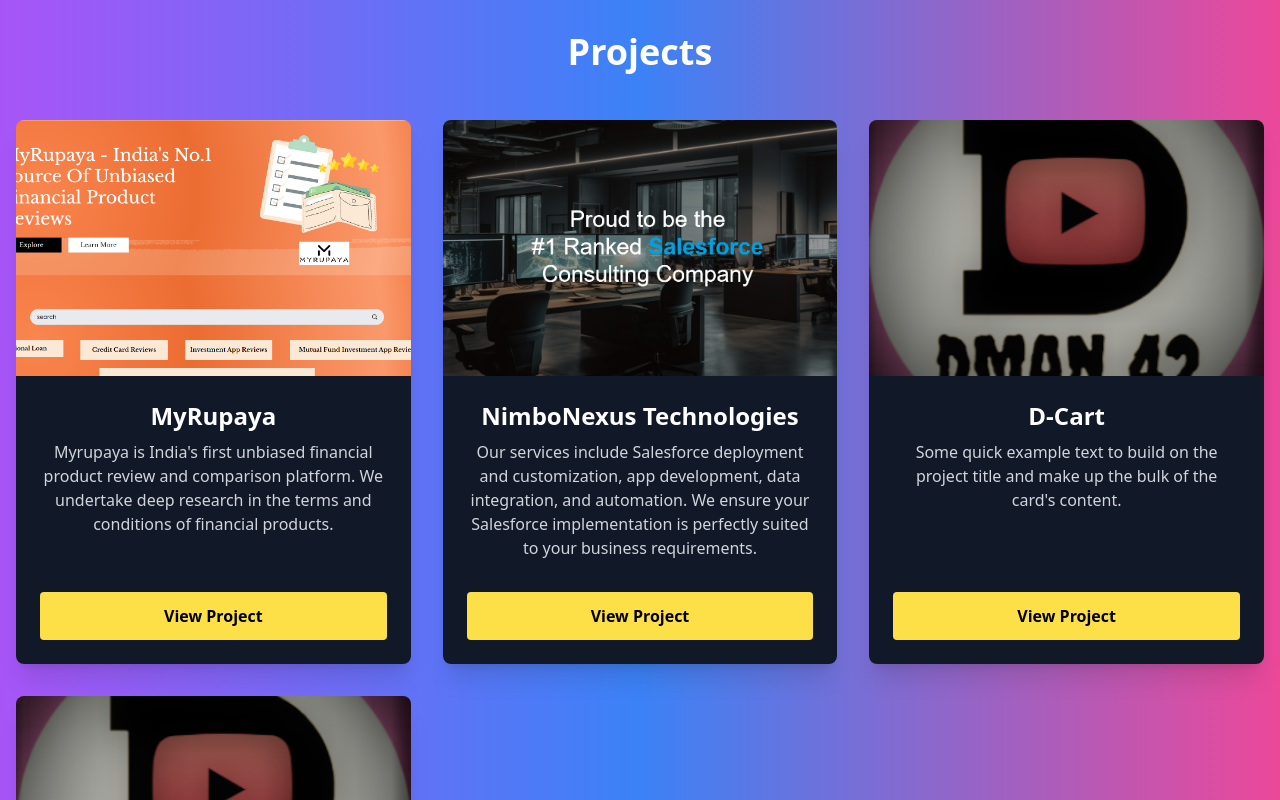
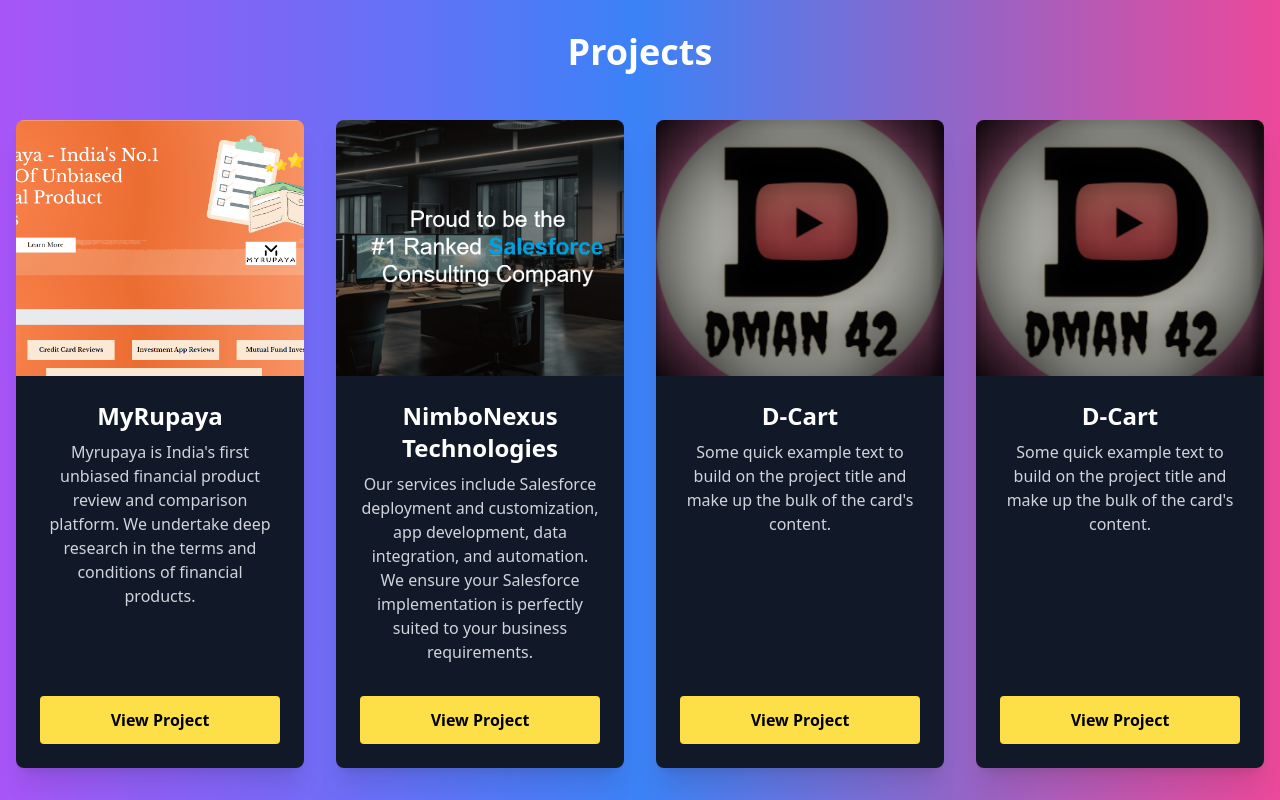
Before and after one commit to utsav370singh/my_portfolio, a React (Create React App) app: page / in a window 1280 px wide. Shown: the part 1640-2440 px from the top of the page. Built offline with nearby package versions, Linux system fonts and the light colour scheme.

Commit message:
Update Projects.js

```diff
--- a/src/Components/Projects/Projects.js
+++ b/src/Components/Projects/Projects.js
@@ -5,7 +5,7 @@
         <div id="projects" className="py-20">
             <div className="container mx-auto text-center">
                 <h2 className="text-3xl md:text-4xl font-bold mb-12">Projects</h2>
-                <div className="grid grid-cols-1 sm:grid-cols-2 lg:grid-cols-3 gap-8">
+                <div className="grid grid-cols-1 sm:grid-cols-2 lg:grid-cols-4 gap-8">
 
                     {/* Card 1 */}
                     <div className="rounded-lg shadow-xl overflow-hidden transform transition duration-500 hover:scale-105 flex flex-col">
```
